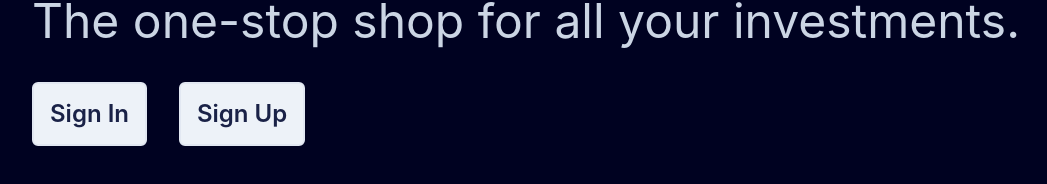
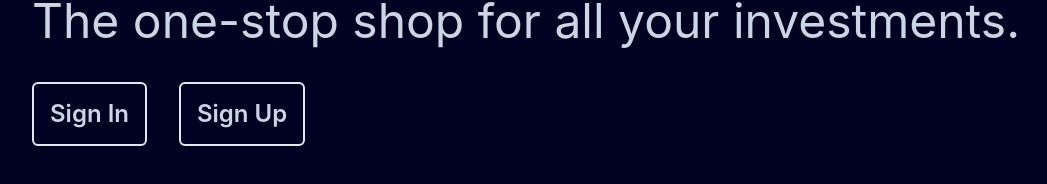
Before and after one commit to AkashBhave/comprefinsive, a Next.js app in the folder web/: page / in a window 1280 px wide. Shown: the part 222-406 px from the top of the page, without its empty margins (32-1079 px from the left). Built offline with nearby package versions, Linux system fonts and the light colour scheme; no server answers.

Commit message:
Improve buttons on home page

```diff
--- a/web/pages/index.tsx
+++ b/web/pages/index.tsx
@@ -1,15 +1,15 @@
 import React, { useMemo, useEffect, useState } from "react";
 import NextLink from "next/link";
-import { AreaClosed, LinePath } from "@visx/shape";
+import { LinePath } from "@visx/shape";
+import { useSession } from "next-auth/react";
 import appleStock, { AppleStock } from "@visx/mock-data/lib/mocks/appleStock";
 import { curveMonotoneX, curveLinear } from "@visx/curve";
-import { GridRows, GridColumns } from "@visx/grid";
 import { scaleTime, scaleLinear } from "@visx/scale";
 import { LinearGradient } from "@visx/gradient";
-import { ParentSize } from "@visx/responsive";
-import { MarkerArrow } from '@visx/marker';
+import { MarkerArrow } from "@visx/marker";
 import { max, extent } from "d3-array";
 import { Box, Button, Heading, HStack, Link } from "@chakra-ui/react";
+import { ParentSize } from "@visx/responsive";
 
 export const background = "#3b6978";
 export const backgroundAlt = "#204051";
@@ -65,34 +65,16 @@ const Chart = ({ width, height }: { width: number; height: number }) => {
 
   return (
     <div>
-      <svg width={width*6/7} height={height}>
+      <svg width={(width * 6) / 7} height={height}>
         <MarkerArrow id="marker-arrow" fill="#fff" refX={2} size={6} />
         <rect
           x={0}
           y={0}
-          width={width*6/7}
+          width={(width * 6) / 7}
           height={height}
           fill="url(#area-background-gradient)"
           rx={0}
         />
-        {/* <GridRows
-          left={margin.left}
-          scale={stockValueScale}
-          width={innerWidth}
-          strokeDasharray="1,3"
-          stroke={accent}
-          strokeOpacity={0.2}
-          pointerEvents="none"
-        />
-        <GridColumns
-          top={margin.top}
-          scale={dateScale}
-          height={innerHeight}
-          strokeDasharray="1,3"
-          stroke={accent}
-          strokeOpacity={0.2}
-          pointerEvents="none"
-        /> */}
         <LinePath<AppleStock>
           data={stock}
           x={(d) => dateScale(getDate(d)) ?? 0}
@@ -102,7 +84,7 @@ const Chart = ({ width, height }: { width: number; height: number }) => {
           stroke="#0c59df"
           fill="url(#area-gradient)"
           curve={curveLinear}
-          markerEnd={'url(#marker-arrow)'}
+          markerEnd={"url(#marker-arrow)"}
         />
       </svg>
     </div>
@@ -110,6 +92,7 @@ const Chart = ({ width, height }: { width: number; height: number }) => {
 };
 
 const IndexPage = () => {
+  const { data: session } = useSession();
   return (
     <Box w="full" h="full" position="relative">
       <Box
@@ -131,27 +114,34 @@ const IndexPage = () => {
         >
           The one-stop shop for all your investments.
         </Heading>
-        <HStack spacing={8} color="gray.800">
-          <NextLink href="/sign-in" passHref>
-            <Link
-              as={Button}
-              fontSize="2xl"
-              h={16}
-              _hover={{ textDecoration: "none" }}
-            >
-              Sign In
-            </Link>
-          </NextLink>
-          <NextLink href="/sign-up" passHref>
-            <Link
-              as={Button}
-              fontSize="2xl"
-              h={16}
-              _hover={{ textDecoration: "none" }}
-            >
-              Sign Up
-            </Link>
-          </NextLink>
+        <HStack spacing={8}>
+          {session?.user != null ? (
+            <>
+              <NextLink href="/overview" passHref>
+                <Button variant="outline" as="a" h={16} fontSize="2xl">
+                  Overview
+                </Button>
+              </NextLink>
+              <NextLink href="/account" passHref>
+                <Button variant="outline" as="a" h={16} fontSize="2xl">
+                  Account
+                </Button>
+              </NextLink>
+            </>
+          ) : (
+            <>
+              <NextLink href="/sign-in" passHref>
+                <Button variant="outline" as="a" h={16} fontSize="2xl">
+                  Sign In
+                </Button>
+              </NextLink>
+              <NextLink href="/sign-in" passHref>
+                <Button variant="outline" as="a" h={16} fontSize="2xl">
+                  Sign Up
+                </Button>
+              </NextLink>
+            </>
+          )}
         </HStack>
       </Box>
       <ParentSize>
```
